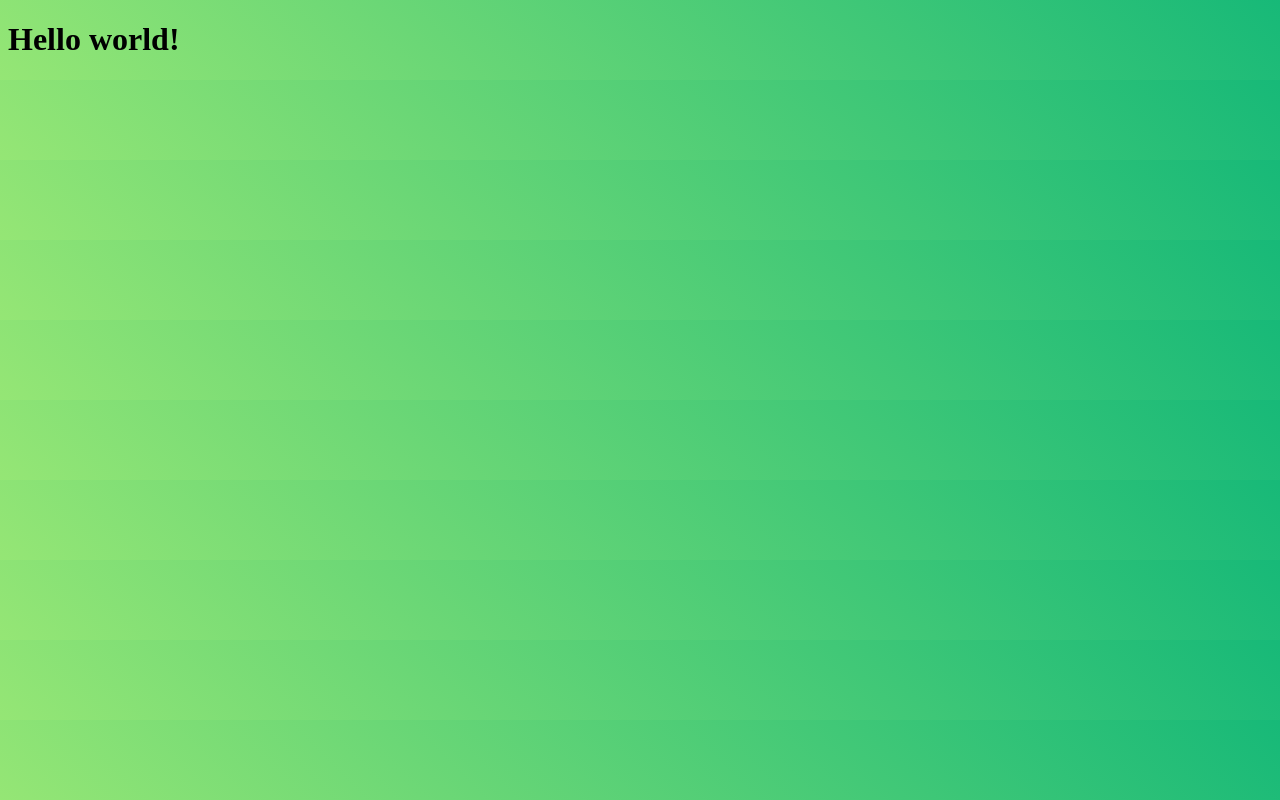
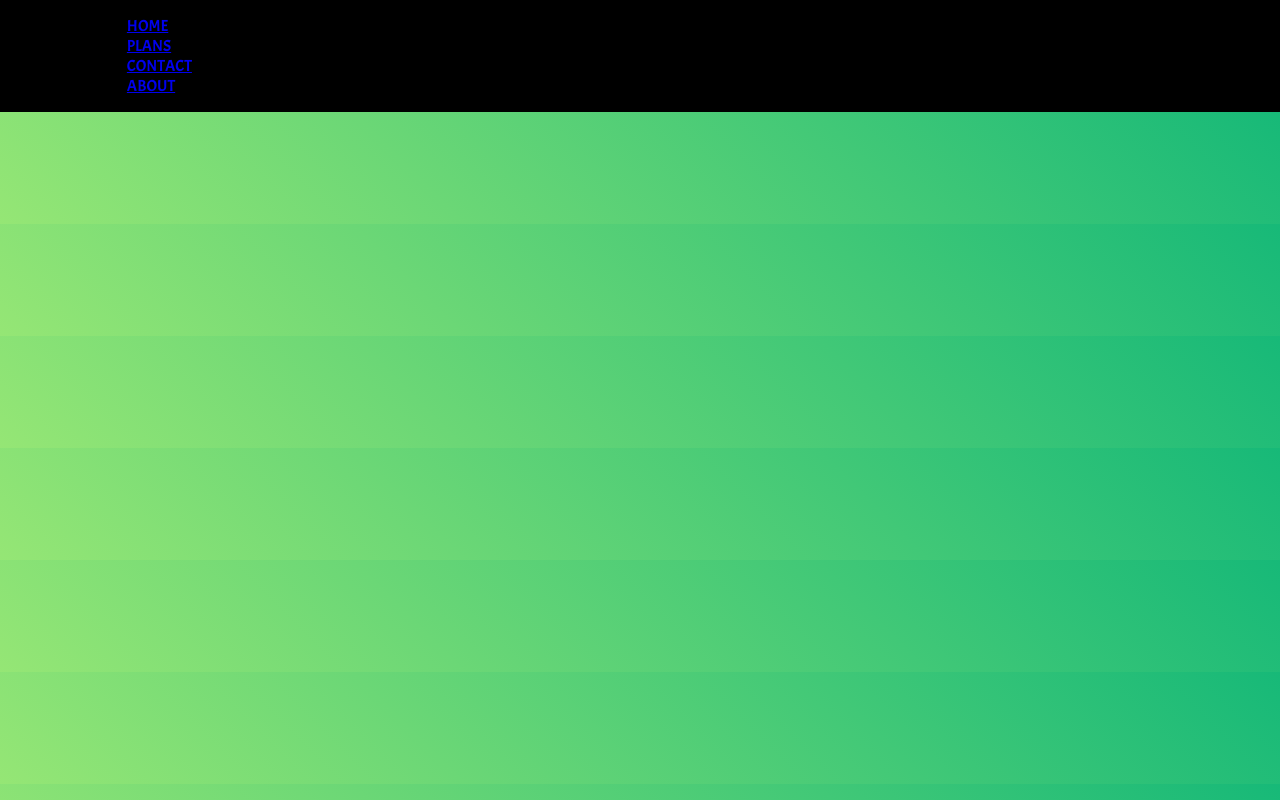
Before and after one commit to nikitaprodanov/WEBDesignFinalProjecct, a website: page index.html in a window 1280 px wide. Drawn offline with Linux system fonts and the light colour scheme.

Commit message:
SCSS convention and header

```diff
--- a/gulpfile.js
+++ b/gulpfile.js
@@ -5,7 +5,7 @@ const browserSync = require('browser-sync').create();
 // Compile scss into css
 function style() {
     // where is my scss file
-    return gulp.src('./sass/**/*.sass')
+    return gulp.src('./scss/**/*.scss')
     // pass that file through sass compiler
     .pipe(sass())
     //  where do I save the compiled CSS
@@ -21,7 +21,7 @@ function watch() {
         }
     });
 
-    gulp.watch('./sass/**/*.sass', style);
+    gulp.watch('./scss/**/*.scss', style);
     gulp.watch('./*html').on('change', browserSync.reload);
     gulp.watch('./*.js').on('change', browserSync.reload);
 }
--- a/index.html
+++ b/index.html
@@ -8,6 +8,24 @@
     </head>
 
     <body>
-        <h1>Hello world!</h1>
+        <header>
+            <p>SOFIT-19.com</p>
+            <nav>
+                <ul>
+                    <li>
+                        <a href="#">HOME</a>
+                    </li>
+                    <li>
+                        <a href="#">PLANS</a>
+                    </li>
+                    <li>
+                        <a href="#">CONTACT</a>
+                    </li>
+                    <li>
+                        <a href="#">ABOUT</a>
+                    </li>
+                </ul>
+            </nav>
+        </header>
     </body>
 </html>
--- a/sass/styles.sass
+++ /dev/null
@@ -1,7 +0,0 @@
-body
-    /* Permalink - use to edit and share this gradient: https://colorzilla.com/gradient-editor/#95e675+0,17b978+100 */
-    background: #95e675 /* Old browsers */
-    background: -moz-linear-gradient(45deg,  #95e675 0%, #17b978 100%) /* FF3.6-15 */
-    background: -webkit-linear-gradient(45deg,  #95e675 0%,#17b978 100%) /* Chrome10-25,Safari5.1-6 */
-    background: linear-gradient(45deg,  #95e675 0%,#17b978 100%) /* W3C, IE10+, FF16+, Chrome26+, Opera12+, Safari7+ */
-    filter: progid:DXImageTransform.Microsoft.gradient( startColorstr='#95e675', endColorstr='#17b978',GradientType=1 ) /* IE6-9 fallback on horizontal gradient */
--- /dev/null
+++ b/scss/styles.scss
@@ -0,0 +1,20 @@
+@import url('https://fonts.googleapis.com/css?family=Acme:400,700');
+
+body{
+    font-family: 'Acme';
+    margin: 0;
+    background: #95e675; /* Old browsers */
+    background: -moz-linear-gradient(45deg,  #95e675 0%, #17b978 100%); /* FF3.6-15 */
+    background: -webkit-linear-gradient(45deg,  #95e675 0%,#17b978 100%); /* Chrome10-25,Safari5.1-6 */
+    background: linear-gradient(45deg,  #95e675 0%,#17b978 100%); /* W3C, IE10+, FF16+, Chrome26+, Opera12+, Safari7+ */
+    filter: progid:DXImageTransform.Microsoft.gradient( startColorstr='#95e675', endColorstr='#17b978',GradientType=1 ); /* IE6-9 fallback on horizontal gradient */
+}
+header{
+    background: black;
+    display: flex;
+    .name{
+        margin-left: 100px;
+        font-size: 40px;
+        text-align: center;
+    }
+}
```
Also changed, not shown: css/styles.css.
